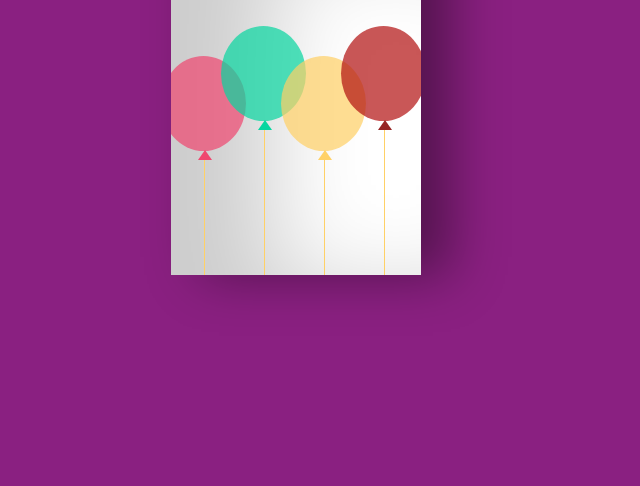
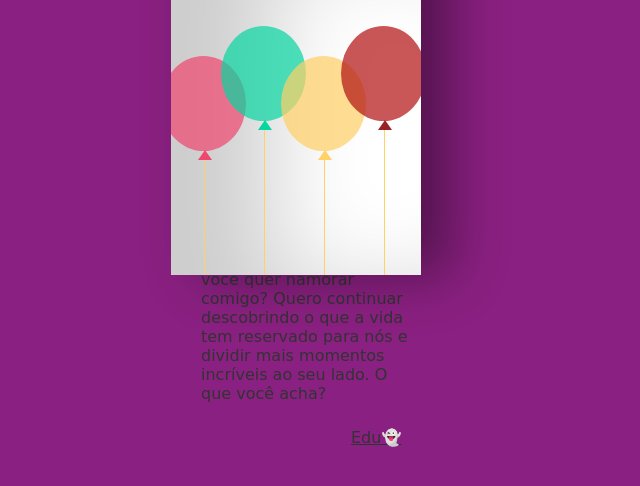
Before and after one commit to lottermnn/Aniversario, a plain HTML site: page index.html in a window 1280 px wide. Shown: the part 222-708 px from the top of the page, without its empty margins (344-984 px from the left). Drawn offline with Linux system fonts and the light colour scheme; a script that the page names is missing.

Commit message:
Update index.html
Pedidodenamoro

```diff
--- a/index.html
+++ b/index.html
@@ -25,9 +25,10 @@
         <h3 class="back">Felliz Aniversario Dindy</h3>
         <p contenteditable="true">Para a melhor amiga,</p>
         <p contenteditable="true">
-          Feliz aniversário!! Espero que o seu dia seja repleto de muito amor
-          e risadas! Que todos os seus desejos de aniversário se realizem e
-          muita loucura kkkk.
+          Fernanda, desde que te conheci, minha vida ganhou uma energia incrível. Cada momento que passamos juntos se torna especial e cheio de significado para mim.
+          Eu gostaria de fazer um pedido simples, mas que vem de um lugar muito sincero do meu coração: você quer namorar comigo? Quero continuar
+          descobrindo o que a vida tem reservado para nós e dividir mais momentos incríveis ao seu lado.
+          O que você acha?
         </p>
         <p contenteditable="true" class="name">Edu👻</p>
       </div>
```
